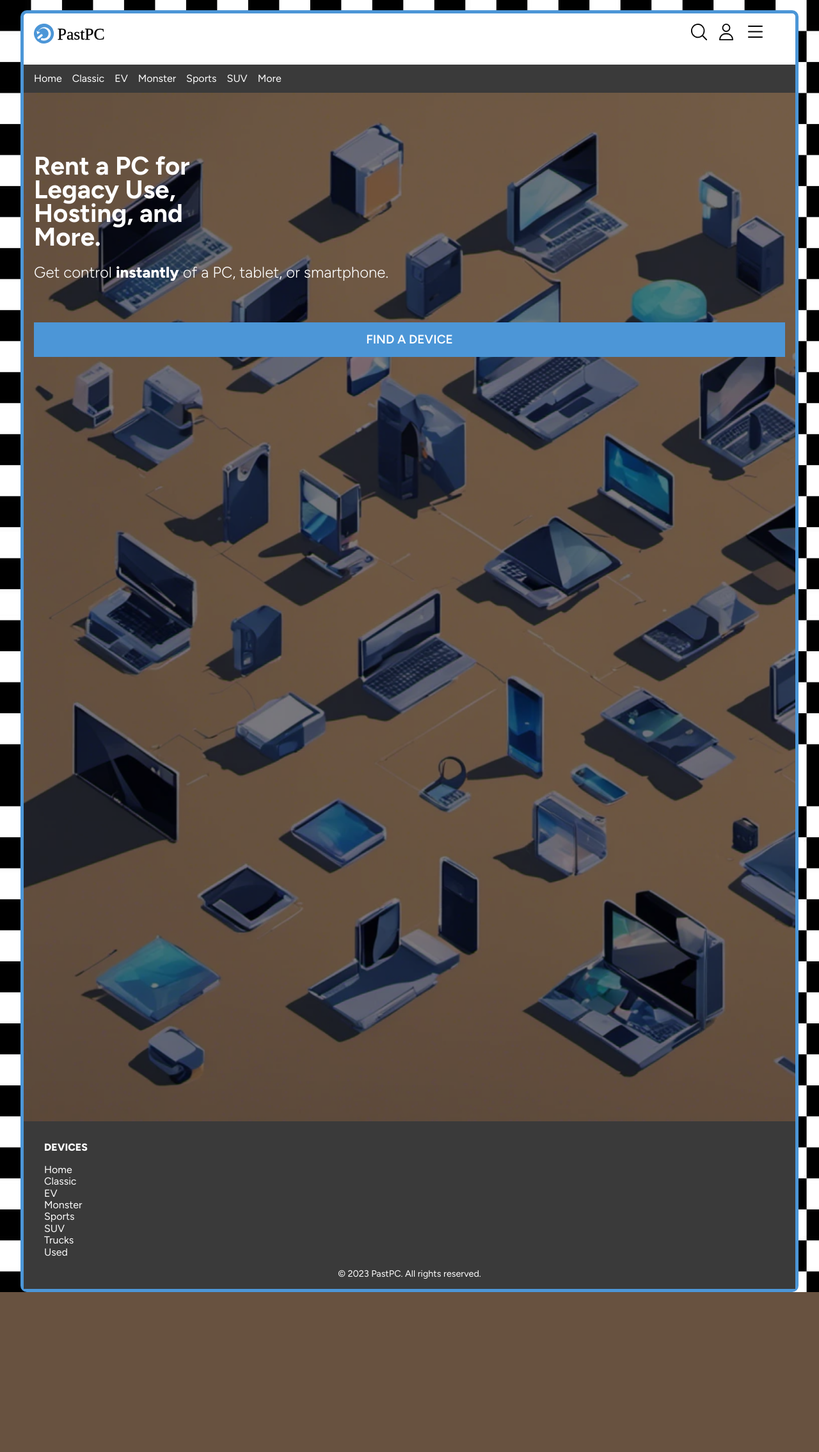
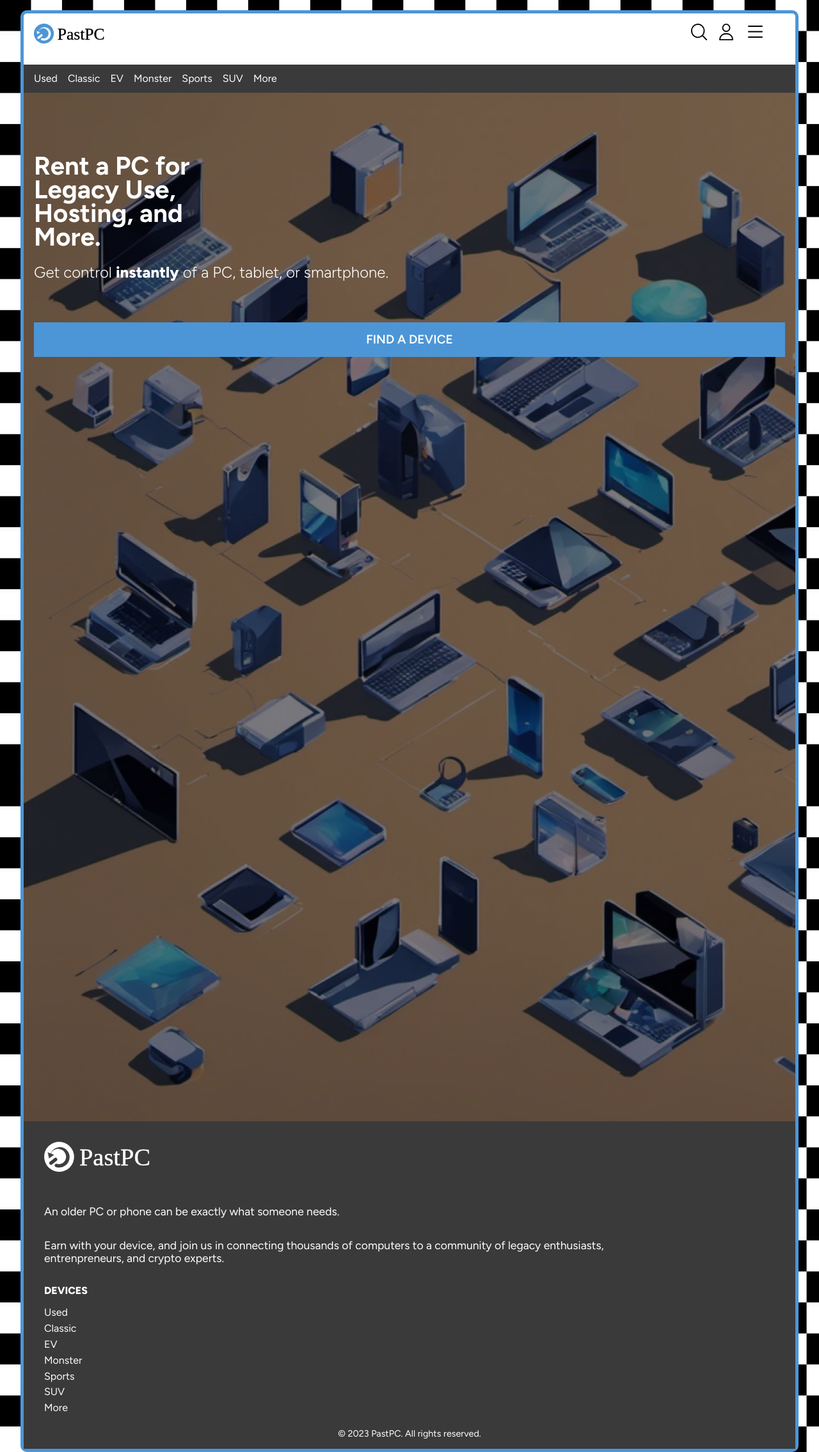
Before and after one commit to emoryhubbard/PastPC, a PHP site: page /test/index.html in a window 1280 px wide. Shown: the whole page at 64% size. Before the commit the page ends 2020 px from the top, so only its background shows below. Run offline with PHP 8.4, Linux system fonts and the light colour scheme.

Commit message:
Designed footer logo and content

```diff
--- a/www/pastpc/css/small.css
+++ b/www/pastpc/css/small.css
@@ -354,6 +354,10 @@ footer {
     padding-right: 2rem;
     background-color: var(--dgray);
 }
+.bottom-logo {
+    width: 12rem;
+    padding-bottom: 3rem;
+}
 .bottom-nav-title {
     padding: 0;
     margin: 0;
@@ -361,13 +365,22 @@ footer {
     color: white;
     font-weight: 800;
 }
+.footer-description {
+    padding: 0;
+    margin: 0;
+    font-size: 1.1rem;
+    color: white;
+    font-weight: 400;
+    padding-bottom: 2rem;
+    max-width: 80%;
+}
 .bottom-nav {
     padding-left: 0;
 }
 .bottom-nav li a {
-    padding-top: .8rem;
-    padding-bottom: .8rem;
+    display: block;
     color: white;
+    padding-bottom: .4rem;
 }
 .copyright {
     padding: 0;
--- a/www/pastpc/test/index.html
+++ b/www/pastpc/test/index.html
@@ -18,7 +18,7 @@
     <a href="..//accounts/index.php?action=login"><img class="account-icon" src="../images/site/AccountCropped2.svg" alt="account icon"></a>
     <a href="..//accounts/index.php?action=search"><img class="burger-icon" src="../images/site/Burger2.svg" alt="burger icon"></a></div>        </header>
         <nav>
-            <ul class='top-nav'><li><a href='..//index.php' title='View the PHP Motors home page'>Home</a></li><li><a href='..//index.php?action=classification&classification-name=Classic' title='View our Classic product line'>Classic</a></li><li><a href='..//index.php?action=classification&classification-name=EV' title='View our EV product line'>EV</a></li><li><a href='..//index.php?action=classification&classification-name=Monster' title='View our Monster product line'>Monster</a></li><li><a href='..//index.php?action=classification&classification-name=Sports' title='View our Sports product line'>Sports</a></li><li><a href='..//index.php?action=classification&classification-name=SUV' title='View our SUV product line'>SUV</a></li><li><a href='..//index.php?action=classification&classification-name=Trucks' title='View our Trucks product line'>More</a></li></ul></nav>        <main>
+            <ul class='top-nav'><li><a href='..//index.php' title='View the PHP Motors home page'>Used</a></li><li><a href='..//index.php?action=classification&classification-name=Classic' title='View our Classic product line'>Classic</a></li><li><a href='..//index.php?action=classification&classification-name=EV' title='View our EV product line'>EV</a></li><li><a href='..//index.php?action=classification&classification-name=Monster' title='View our Monster product line'>Monster</a></li><li><a href='..//index.php?action=classification&classification-name=Sports' title='View our Sports product line'>Sports</a></li><li><a href='..//index.php?action=classification&classification-name=SUV' title='View our SUV product line'>SUV</a></li><li><a href='..//index.php?action=classification&classification-name=Trucks' title='View our Trucks product line'>More</a></li></ul></nav>        <main>
             <section class="w-section">
                 <div class="has-lcp">
                     <img class="lcp" src="../images/site/LCP34Left.webp" alt="image of various PCs and devices">
@@ -34,9 +34,12 @@
             </section>
         </main>
         <footer>
+            <a class="has-bottom-logo" href="../"><img class="bottom-logo" src="../images/site/OuterWhiteInnerGrayTextWhite.svg" alt="logo image"></a>
+            <p class="footer-description">An older PC or phone can be exactly what someone needs.</p>
+            <p class="footer-description">Earn with your device, and join us in connecting thousands of computers to a community of legacy enthusiasts, entrenpreneurs, and crypto experts.</p>
             <nav>
                 <p class="bottom-nav-title">DEVICES</p>
-                <ul class='bottom-nav'><li><a href='..//index.php' title='View the PHP Motors home page'>Home</a></li><li><a href='..//index.php?action=classification&classification-name=Classic' title='View our Classic product line'>Classic</a></li><li><a href='..//index.php?action=classification&classification-name=EV' title='View our EV product line'>EV</a></li><li><a href='..//index.php?action=classification&classification-name=Monster' title='View our Monster product line'>Monster</a></li><li><a href='..//index.php?action=classification&classification-name=Sports' title='View our Sports product line'>Sports</a></li><li><a href='..//index.php?action=classification&classification-name=SUV' title='View our SUV product line'>SUV</a></li><li><a href='..//index.php?action=classification&classification-name=Trucks' title='View our Trucks product line'>Trucks</a></li><li><a href='..//index.php?action=classification&classification-name=Used' title='View our Used product line'>Used</a></li></ul>        </nav>
+                <ul class='bottom-nav'><li><a href='..//index.php' title='View the PHP Motors home page'>Used</a></li><li><a href='..//index.php?action=classification&classification-name=Classic' title='View our Classic product line'>Classic</a></li><li><a href='..//index.php?action=classification&classification-name=EV' title='View our EV product line'>EV</a></li><li><a href='..//index.php?action=classification&classification-name=Monster' title='View our Monster product line'>Monster</a></li><li><a href='..//index.php?action=classification&classification-name=Sports' title='View our Sports product line'>Sports</a></li><li><a href='..//index.php?action=classification&classification-name=SUV' title='View our SUV product line'>SUV</a></li><li><a href='..//index.php?action=classification&classification-name=Trucks' title='View our Trucks product line'>More</a></li></ul>        </nav>
             <p class="copyright">&copy; 2023 PastPC. All rights reserved.</p>        </footer>
     </div>
 </body>
```
Also changed, not shown: www/pastpc/images/site/OuterWhiteInnerGrayTextWhite.svg (added).
